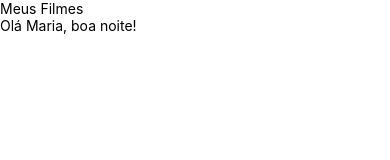
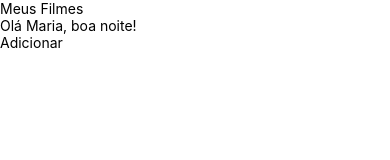
Before and after one commit to MariFerBonomo/meus-filmes, a React Native app: screen / in a window 390 px wide. Shown: the top 160 px of the page. Built offline with nearby package versions, Linux system fonts and the light colour scheme.

Commit message:
Adicionando o botão para salvar um filme

```diff
--- a/src/pages/Home.js
+++ b/src/pages/Home.js
@@ -7,6 +7,10 @@ export default function Home(){
         <View>
             <Text>Meus Filmes</Text>
             <Text>Olá Maria, boa noite!</Text>
+
+              <TouchableOpacity>
+            <Text>Adicionar</Text>
+            </TouchableOpacity>
         </View>
     );
 }
```
